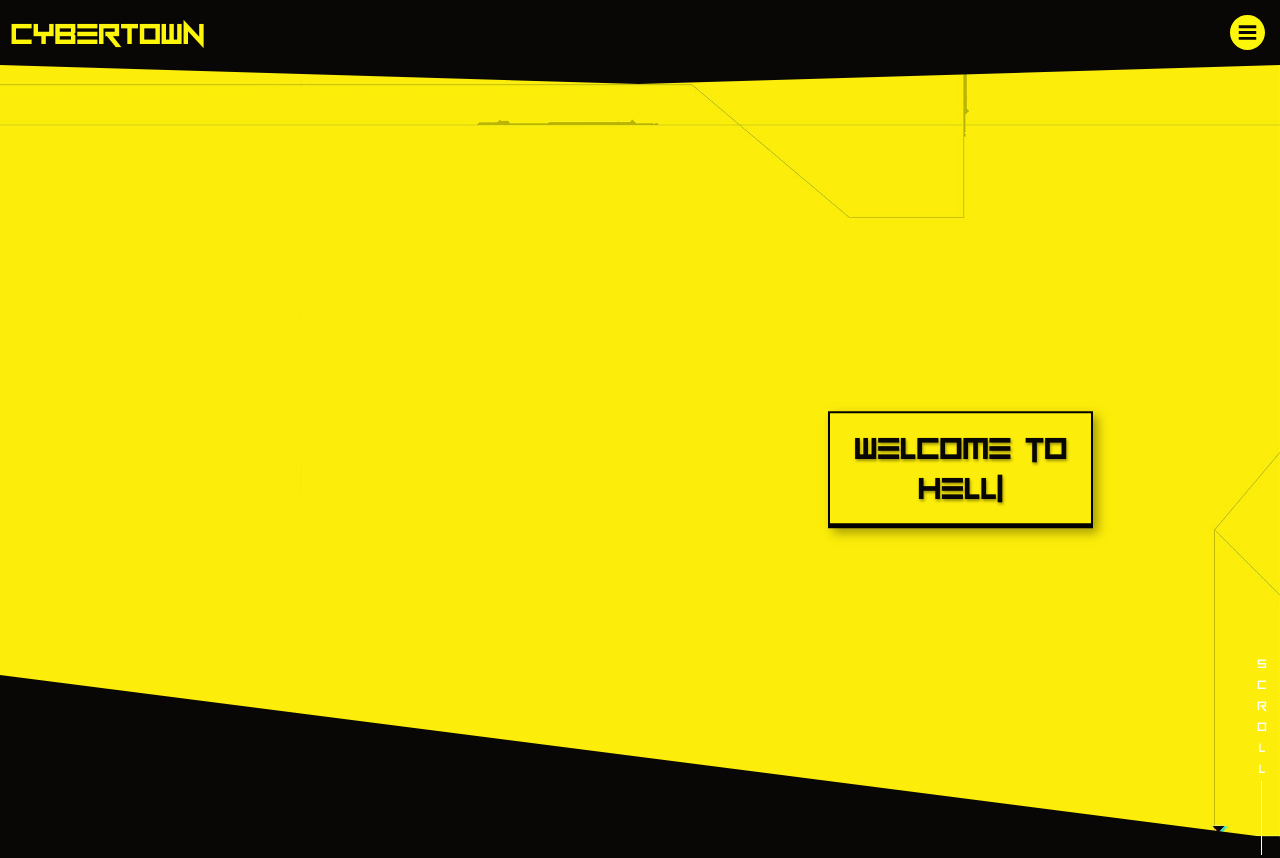
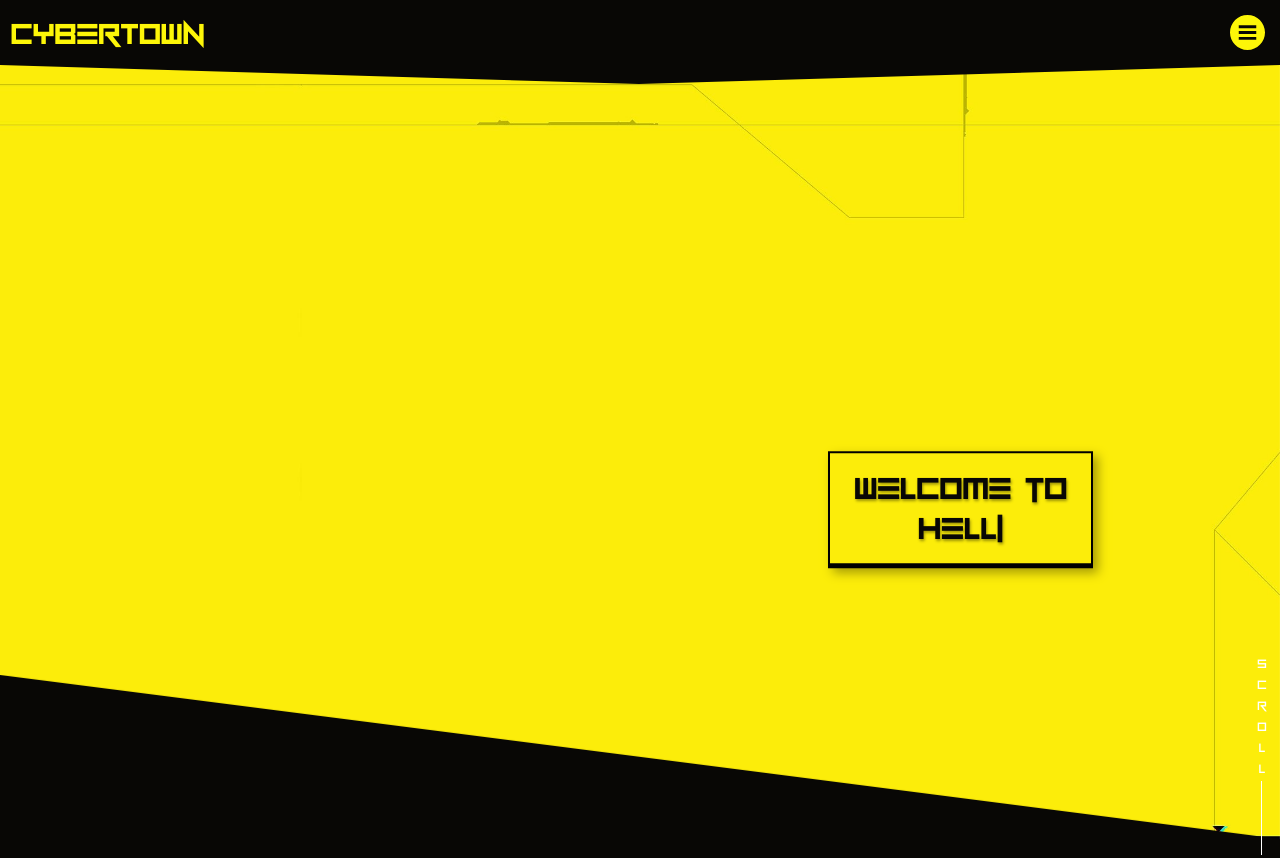
Before and after one commit to LiamFer/CyberPunk, a plain HTML site: page index.html in a window 1280 px wide. Shown: the top 858 px of the page. Drawn offline with nearby package versions, Linux system fonts and the light colour scheme.

Commit message:
Correção

```diff
--- a/main.css
+++ b/main.css
@@ -153,6 +153,7 @@ nav > span {
   display: flex;
   flex-direction: column;
   align-items: flex-end;
+  justify-content: flex-end;
   z-index: 2;
   position: relative;
 }
@@ -164,7 +165,7 @@ nav > span {
   align-items: flex-end;
   justify-content: center;
   text-align: center;
-  height: 100%;
+  height: 90%;
   width: 100%;
   z-index: 1;
   animation: slideUp 2.5s ease forwards;
```
